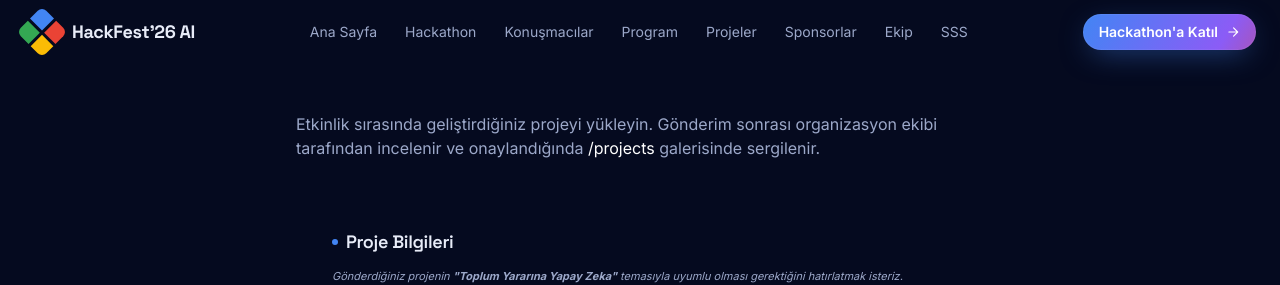
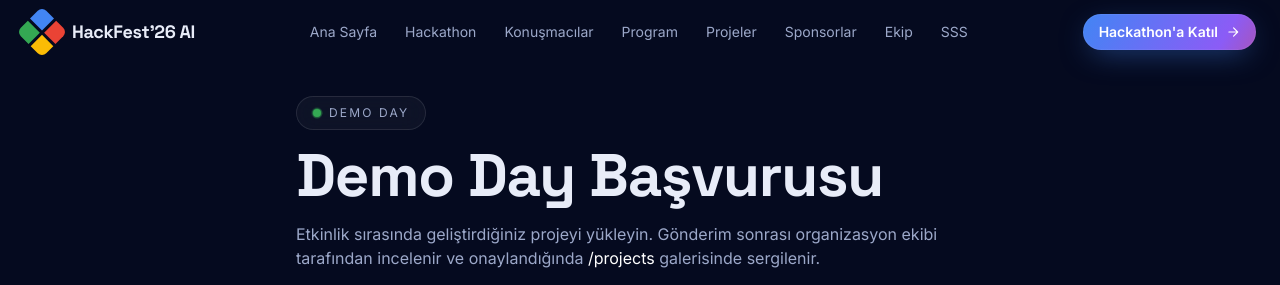
Before and after one commit to BeyzaESER22/HackatonWebSitesi, a Next.js app: page /projects/submit in a window 1280 px wide. Shown: the top 285 px of the page. Built offline with nearby package versions, Linux system fonts and the light colour scheme; no server answers.

Commit message:
style: restore page title and badge while maintaining compact layout

```diff
--- a/src/app/projects/submit/page.js
+++ b/src/app/projects/submit/page.js
@@ -14,8 +14,10 @@ export const metadata = buildMetadata({
 
 export default function ProjectSubmitPage() {
   return (
-    <section className="pt-24 pb-24 lg:pt-28 lg:pb-32">
+    <section className="pt-20 pb-24 lg:pt-24 lg:pb-32">
       <Container size="sm">
+        <Badge dotColor={COLORS.green} className="mb-4">Demo Day</Badge>
+        <SectionTitle title="Demo Day" gradient="Başvurusu" align="left" className="mb-4" />
         <p className="text-ink-dim mb-8">
           Etkinlik sırasında geliştirdiğiniz projeyi yükleyin. Gönderim sonrası organizasyon ekibi tarafından
           incelenir ve onaylandığında <span className="text-white">/projects</span> galerisinde sergilenir.
```
